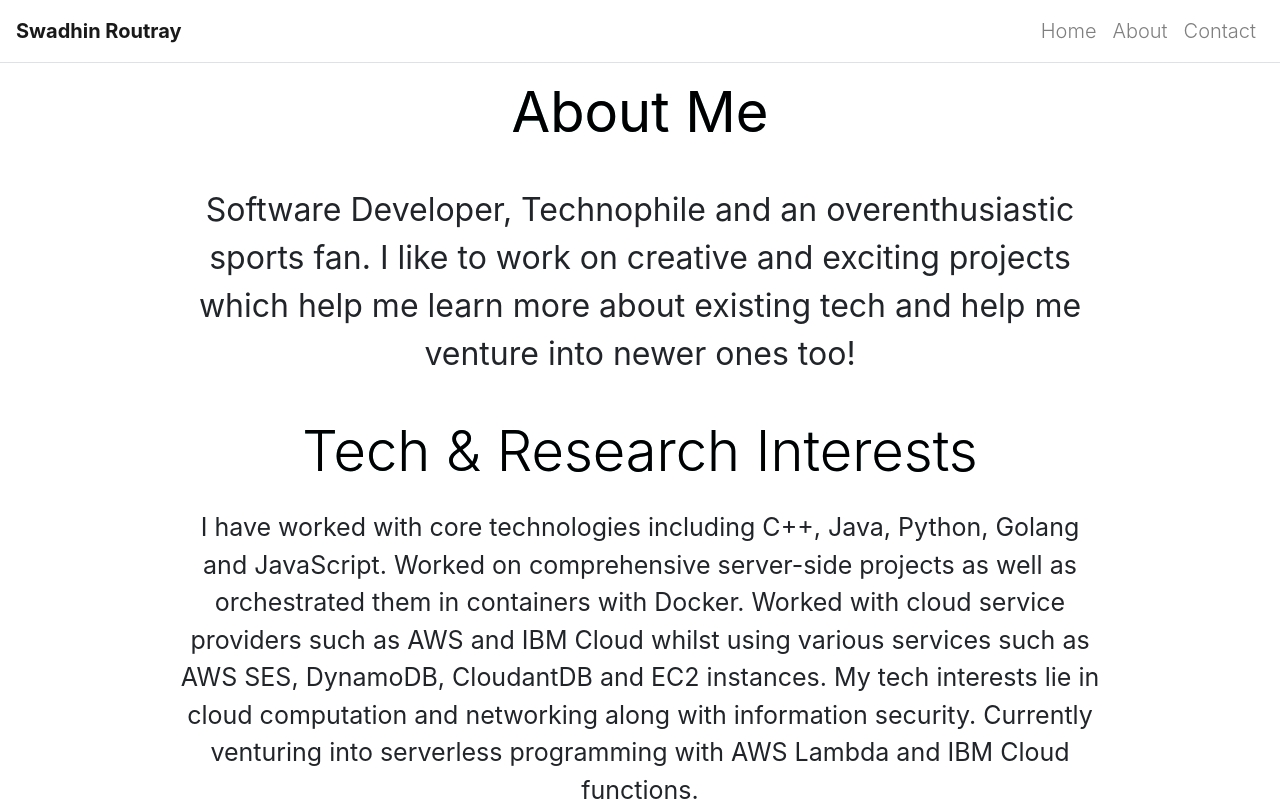
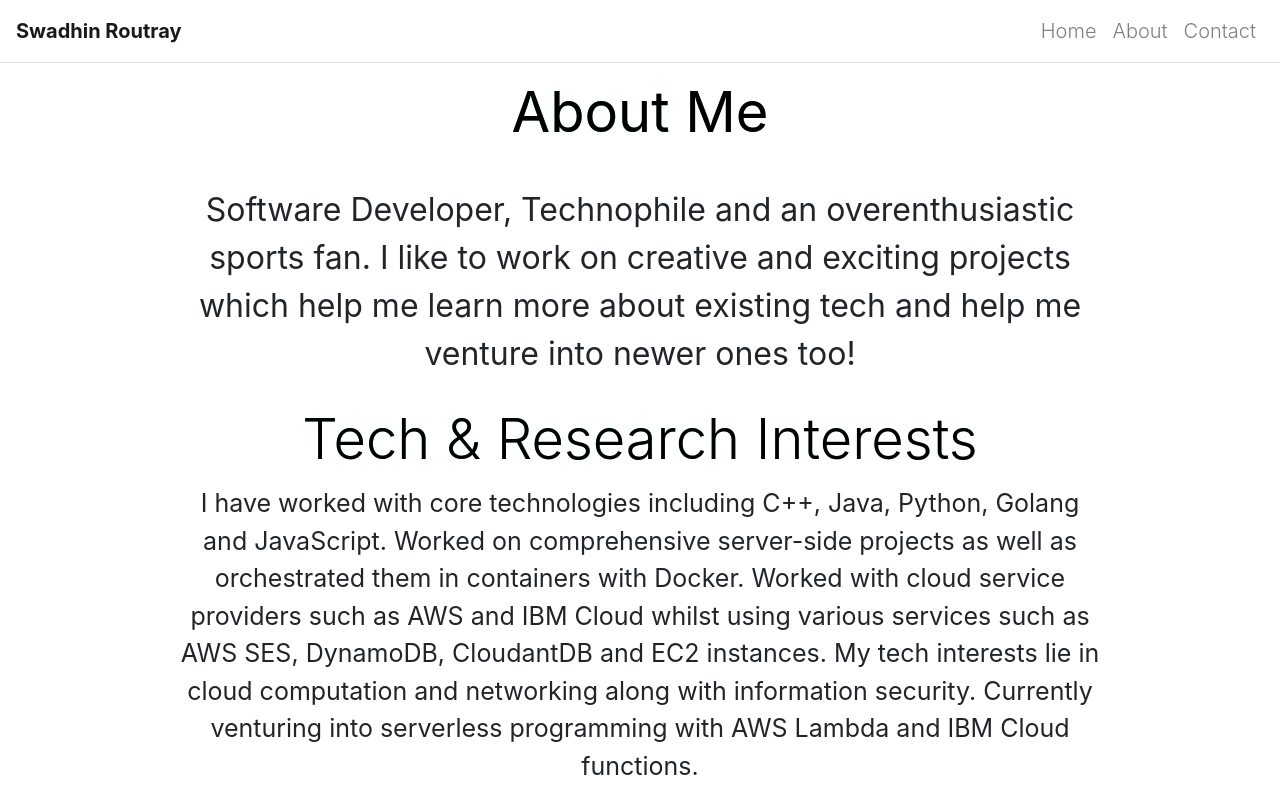
Before and after one commit to swadhinroutray/portfolio, a React (Create React App) app: page /about in a window 1280 px wide. Shown: the top 801 px of the page. Built offline with nearby package versions, Linux system fonts and the light colour scheme.

Commit message:
Reduce Padding

```diff
--- a/src/Pages/AboutPage.tsx
+++ b/src/Pages/AboutPage.tsx
@@ -50,7 +50,7 @@ const AboutPage: React.FC<AboutPageProps> = ({
           <Row className="justify-content-center  text-center py-2">
             {tech && (
               <div>
-                <h4 className="display-4 projects-header font-weight-medium py-3">
+                <h4 className="display-4 projects-header font-weight-medium py-1">
                   Tech & Research Interests
                 </h4>
                 <p className=" tech-wrapper font-weight-normal p-6">{tech}</p>
```
